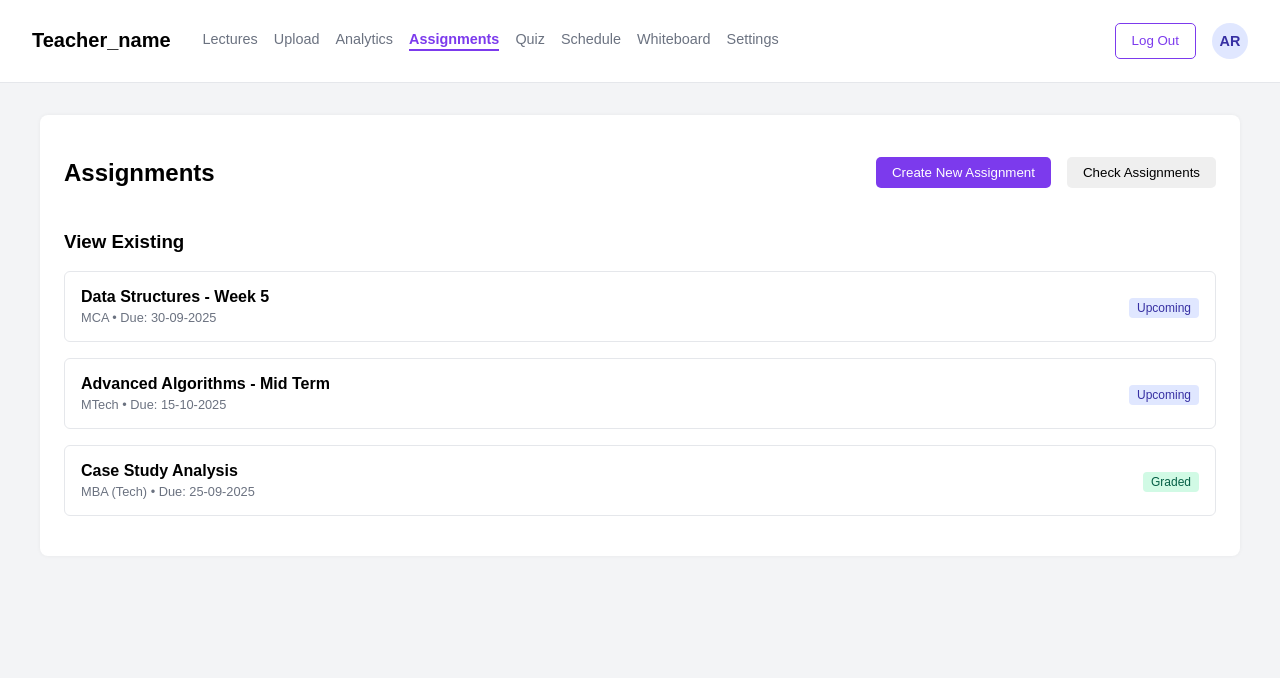
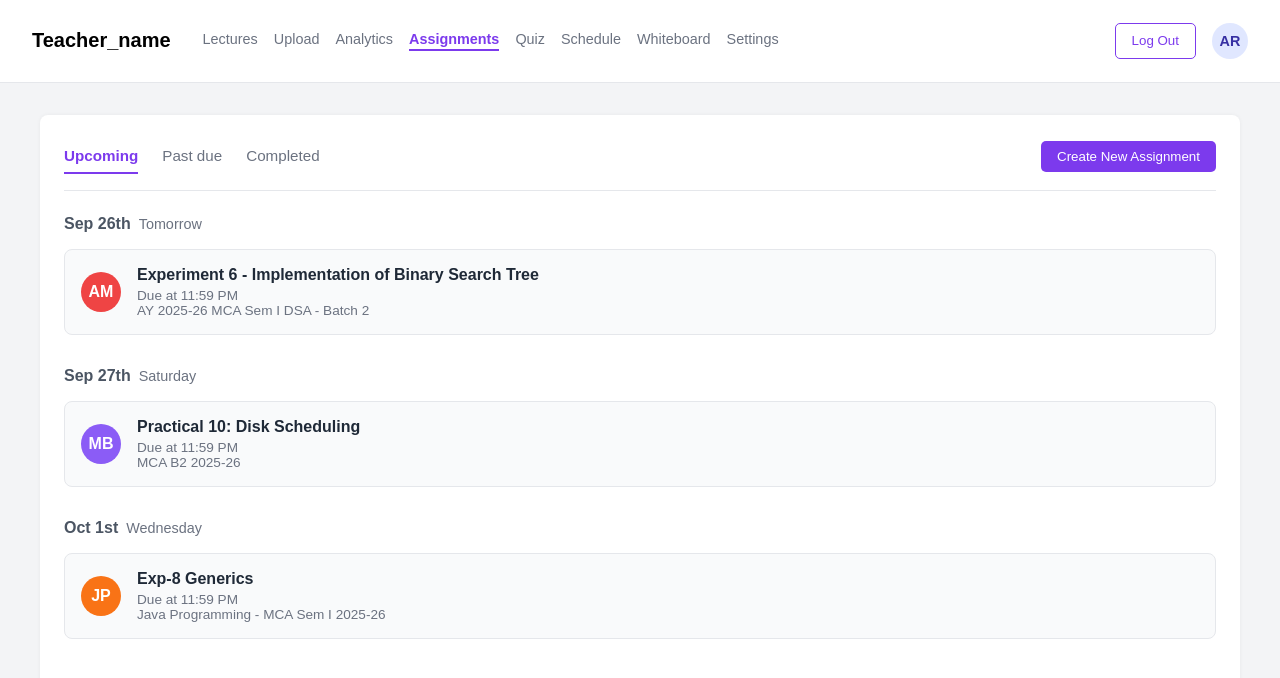
Before and after one commit to Prostorm19/LearnLite_frontend, a React (Vite) app: page /dashboard/assignments in a window 1280 px wide. Shown: the top 678 px of the page. Built offline with nearby package versions, Linux system fonts and the light colour scheme; the HTML template or start-up script is replaced by a standard one.

Commit message:
updated components

```diff
--- a/src/components/features/analytics/Analytics.jsx
+++ b/src/components/features/analytics/Analytics.jsx
@@ -21,81 +21,105 @@ ChartJS.register(
     Legend
 );
 
-// More detailed static data organized by course and subject
-const subjectAnalyticsData = {
-    'MCA': [
-        { subject: 'Data Structures', views: 150 },
-        { subject: 'Advanced Java', views: 120 },
-        { subject: 'Computer Networks', views: 95 },
-        { subject: 'AI Concepts', views: 180 },
-    ],
-    'MTech': [
-        { subject: 'Machine Learning', views: 250 },
-        { subject: 'Big Data', views: 210 },
-        { subject: 'Cloud Computing', views: 190 },
-    ],
-    'BTech': [
-        { subject: 'Discrete Mathematics', views: 110 },
-        { subject: 'Operating Systems', views: 130 },
-        { subject: 'Compiler Design', views: 80 },
-    ],
-    'MBA (Tech)': [
-        { subject: 'Business Strategy', views: 170 },
-        { subject: 'Marketing Analytics', views: 145 },
-    ],
+// --- Static Data for Different Charts ---
+
+// 1. Data for Lecture Views
+const lectureViewsData = {
+    'MCA': [{ subject: 'Arrays', value: 150 }, { subject: 'Linked Lists', value: 120 }, { subject: 'Trees', value: 180 }],
+    'MTech': [{ subject: 'Machine Learning', value: 250 }, { subject: 'Big Data', value: 210 }],
 };
 
+// 2. Data for Assignment Submissions
+const assignmentSubmissionsData = {
+    'MCA': [{ subject: 'Arrays', value: 35 }, { subject: 'Linked Lists', value: 40 }, { subject: 'Trees', value: 30 }],
+    'MTech': [{ subject: 'Machine Learning', value: 22 }, { subject: 'Big Data', value: 18 }],
+};
+
+// 3. Data for Quiz Scores (as average percentage)
+const quizScoresData = {
+    'MCA': [{ subject: 'Arrays', value: 78 }, { subject: 'Linked Lists', value: 85 }, { subject: 'Trees', value: 72 }],
+    'MTech': [{ subject: 'Machine Learning', value: 90 }, { subject: 'Big Data', value: 81 }],
+};
+
+// --- Main Analytics Component ---
 
 export default function Analytics() {
-    const [selectedCourse, setSelectedCourse] = useState('MCA');
+    const [chartType, setChartType] = useState('lectureViews'); // Default chart
+    const [selectedCourse, setSelectedCourse] = useState('MCA'); // Default course
 
-    const chartData = {
-        labels: subjectAnalyticsData[selectedCourse].map(d => d.subject),
-        datasets: [
-            {
-                label: "Lecture Views",
-                data: subjectAnalyticsData[selectedCourse].map(d => d.views),
-                backgroundColor: "rgba(124, 58, 237, 0.6)",
-                borderColor: "rgba(124, 58, 237, 1)",
+    // A helper function to get the correct data and configuration based on the selected chart type
+    const getChartData = () => {
+        let data, label, title, backgroundColor, borderColor;
+
+        switch (chartType) {
+            case 'assignments':
+                data = assignmentSubmissionsData[selectedCourse];
+                label = "Assignments Submitted";
+                title = `Assignments Submitted per Subject for ${selectedCourse}`;
+                backgroundColor = "rgba(22, 163, 74, 0.6)";
+                borderColor = "rgba(22, 163, 74, 1)";
+                break;
+            case 'quizScores':
+                data = quizScoresData[selectedCourse];
+                label = "Average Quiz Score (%)";
+                title = `Average Quiz Scores per Subject for ${selectedCourse}`;
+                backgroundColor = "rgba(219, 39, 119, 0.6)";
+                borderColor = "rgba(219, 39, 119, 1)";
+                break;
+            case 'lectureViews':
+            default:
+                data = lectureViewsData[selectedCourse];
+                label = "Lecture Views";
+                title = `Lecture Views per Subject for ${selectedCourse}`;
+                backgroundColor = "rgba(124, 58, 237, 0.6)";
+                borderColor = "rgba(124, 58, 237, 1)";
+                break;
+        }
+
+        return {
+            chartData: {
+                labels: data.map(d => d.subject),
+                datasets: [{
+                    label: label,
+                    data: data.map(d => d.value),
+                    backgroundColor: backgroundColor,
+                    borderColor: borderColor,
                     borderWidth: 1,
+                }],
             },
-        ],
-    };
-
-    const chartOptions = {
+            chartOptions: {
                 responsive: true,
                 plugins: {
-            legend: {
-                position: "top",
-            },
-            title: {
-                display: true,
-                text: `Lecture Views per Subject for ${selectedCourse}`,
-            },
+                    legend: { position: "top" },
+                    title: { display: true, text: title },
                 },
                 scales: {
-            y: {
-                beginAtZero: true,
+                    y: { beginAtZero: true },
                 },
             },
         };
+    };
+
+    const { chartData, chartOptions } = getChartData();
+    const availableCourses = Object.keys(lectureViewsData); // Assuming all data types have the same courses
 
     return (
         <Panel>
-            <div className="panel-header" style={{ marginBottom: '1.5rem' }}>
+            <div className="panel-header" style={{ marginBottom: '1.5rem', gap: '1rem' }}>
                 <h2>Analytics</h2>
                 <div className="form-group">
-                    <label htmlFor="course-select">Select Course</label>
+                    <label htmlFor="chart-type-select">Select Metric</label>
                     <select
-                        id="course-select"
-                        value={selectedCourse}
-                        onChange={(e) => setSelectedCourse(e.target.value)}
+                        id="chart-type-select"
+                        value={chartType}
+                        onChange={(e) => setChartType(e.target.value)}
                     >
-                        {Object.keys(subjectAnalyticsData).map(course => (
-                            <option key={course} value={course}>{course}</option>
-                        ))}
+                        <option value="lectureViews">Views per Lecture</option>
+                        <option value="assignments">Assignments Submitted</option>
+                        <option value="quizScores">Quiz Scores</option>
                     </select>
                 </div>
+
             </div>
             <div className="chart-container">
                 <Bar data={chartData} options={chartOptions} />
--- a/src/components/features/assignments/Assignments.jsx
+++ b/src/components/features/assignments/Assignments.jsx
@@ -1,144 +1,145 @@
-import React, { useState } from "react";
+import React, { useState, useMemo } from "react";
 import Panel from "../../ui/Panel.jsx";
 import Button from "../../ui/Button.jsx";
-import StatusTag from "../../ui/StatusTag.jsx";
 
-// Sub-component for the "Create New" options
-const CreateAssignmentOptions = ({ setView }) => (
-    <div>
-        <div className="create-assignment-options">
-            <h3>How would you like to create the assignment?</h3>
-            <div className="options-container">
-                <div className="option-card">
-                    <h4>
-                        <span role="img" aria-label="robot">🤖</span> AI Generated
-                    </h4>
-                    <p>Generate questions and structure with the help of AI.</p>
-                    <Button className="primary">
-                        Create with AI
-                    </Button>
-                </div>
-                <div className="option-card">
-                    <h4>
-                        <span role="img" aria-label="pencil">✏️</span> Create Manually
-                    </h4>
-                    <p>Build the assignment from scratch with full control.</p>
-                    <Button className="outline">Create Manually</Button>
-                </div>
-            </div>
-        </div>
-        <Button onClick={() => setView('view')}>Back to Assignments</Button>
-    </div>
-);
+// Helper to format dates like "Sep 26th"
+const formatDate = (date) => {
+    const day = date.getDate();
+    const month = date.toLocaleDateString('en-US', { month: 'short' });
+    let daySuffix = 'th';
+    if (day === 1 || day === 21 || day === 31) daySuffix = 'st';
+    else if (day === 2 || day === 22) daySuffix = 'nd';
+    else if (day === 3 || day === 23) daySuffix = 'rd';
 
-// Sub-component for viewing the list of existing assignments
-const ViewAssignments = ({ assignments }) => (
-    <div className="assignments-list">
-        <h3>View Existing</h3>
-        {assignments.map((assignment) => (
-            <div key={assignment.id} className="assignment-row">
-                <div>
-                    <div className="assignment-title">{assignment.title}</div>
-                    <div className="assignment-meta">
-                        {assignment.course} • Due: {assignment.dueDate}
-                    </div>
-                </div>
-                <div>
-                    <StatusTag status={assignment.status} />
-                </div>
-            </div>
-        ))}
-    </div>
-);
+    return `${month} ${day}${daySuffix}`;
+};
 
-// Sub-component for the grading view
-const GradeAssignments = ({ setView }) => (
-    <div>
-        <h3>Check Assignments (Grading)</h3>
-        <p>This section will show assignments that need grading.</p>
-        <div className="assignments-list">
-            <div className="assignment-row">
-                <div>
-                    <div className="assignment-title">Data Structures - Week 5 Submissions</div>
-                    <div className="assignment-meta">
-                        MCA • 32/40 Submitted
-                    </div>
-                </div>
-                <div>
-                    <Button className="primary">Start Grading</Button>
-                </div>
-            </div>
-            <div className="assignment-row">
-                <div>
-                    <div className="assignment-title">Advanced Algorithms - Mid Term</div>
-                    <div className="assignment-meta">
-                        MTech • 18/25 Submitted
-                    </div>
-                </div>
-                <div>
-                    <Button className="primary">Start Grading</Button>
-                </div>
-            </div>
-        </div>
-        <Button onClick={() => setView('view')}>Back to Assignments</Button>
-    </div>
-);
+
+// Helper to get relative day info like "Tomorrow" or "Saturday"
+const getDayInfo = (date) => {
+    const today = new Date('2025-09-25T23:43:00'); // Mock current date for consistency
+    const tomorrow = new Date(today);
+    tomorrow.setDate(today.getDate() + 1);
+
+    if (date.toDateString() === today.toDateString()) return 'Today';
+    if (date.toDateString() === tomorrow.toDateString()) return 'Tomorrow';
+
+    return new Intl.DateTimeFormat('en-US', { weekday: 'long' }).format(date);
+};
+
+// More detailed static data for assignments
+const initialAssignments = [
+    {
+        id: 1,
+        title: "Experiment 6 - Implementation of Binary Search Tree",
+        dueDate: new Date("2025-09-26T23:59:00"),
+        course: "AY 2025-26 MCA Sem I DSA - Batch 2",
+        status: "Upcoming",
+        initials: "AM",
+        color: "#ef4444"
+    },
+    {
+        id: 2,
+        title: "Practical 10: Disk Scheduling",
+        dueDate: new Date("2025-09-27T23:59:00"),
+        course: "MCA B2 2025-26",
+        status: "Upcoming",
+        initials: "MB",
+        color: "#8b5cf6"
+    },
+    {
+        id: 3,
+        title: "Exp-8 Generics",
+        dueDate: new Date("2025-10-01T23:59:00"),
+        course: "Java Programming - MCA Sem I 2025-26",
+        status: "Upcoming",
+        initials: "JP",
+        color: "#f97316"
+    },
+    {
+        id: 4,
+        title: "Case Study 1",
+        dueDate: new Date("2025-09-24T23:59:00"),
+        course: "Business Analytics",
+        status: "Past due",
+        initials: "CS",
+        color: "#6b7280"
+    },
+    {
+        id: 5,
+        title: "Mid-Term Report",
+        dueDate: new Date("2025-09-20T23:59:00"),
+        course: "Advanced Algorithms",
+        status: "Completed",
+        initials: "MT",
+        color: "#10b981"
+    },
+];
+
 
 export default function Assignments() {
-    // State to manage which view is active: 'view', 'create', or 'grade'
-    const [view, setView] = useState('view');
+    const [activeTab, setActiveTab] = useState('Upcoming');
 
-    // Static data for the assignments list
-    const assignments = [
-        {
-            id: 1,
-            title: "Data Structures - Week 5",
-            course: "MCA",
-            dueDate: "30-09-2025",
-            status: "Upcoming",
-        },
-        {
-            id: 2,
-            title: "Advanced Algorithms - Mid Term",
-            course: "MTech",
-            dueDate: "15-10-2025",
-            status: "Upcoming",
-        },
-        {
-            id: 3,
-            title: "Case Study Analysis",
-            course: "MBA (Tech)",
-            dueDate: "25-09-2025",
-            status: "Graded",
-        },
-    ];
+    // Filter assignments based on the active tab and sort by date
+    const filteredAssignments = useMemo(() => {
+        return initialAssignments
+            .filter(a => a.status === activeTab)
+            .sort((a, b) => a.dueDate - b.dueDate);
+    }, [activeTab]);
 
-    // Renders the correct component based on the current view state
-    const renderContent = () => {
-        switch (view) {
-            case 'create':
-                return <CreateAssignmentOptions setView={setView} />;
-            case 'grade':
-                return <GradeAssignments setView={setView} />;
-            case 'view':
-            default:
-                return <ViewAssignments assignments={assignments} />;
-        }
-    };
+    // Group the filtered assignments by their formatted due date
+    const groupedAssignments = useMemo(() => {
+        return filteredAssignments.reduce((acc, assignment) => {
+            const dateKey = formatDate(assignment.dueDate);
+            if (!acc[dateKey]) {
+                acc[dateKey] = [];
+            }
+            acc[dateKey].push(assignment);
+            return acc;
+        }, {});
+    }, [filteredAssignments]);
 
     return (
         <Panel>
-            <div className="panel-header">
-                <h2>Assignments</h2>
-                {/* Show buttons only on the main view */}
-                {view === 'view' && (
-                    <div className="panel-actions">
-                        <Button className="primary" onClick={() => setView('create')}>Create New Assignment</Button>
-                        <Button onClick={() => setView('grade')}>Check Assignments</Button>
-                    </div>
+            <div className="assignments-header">
+                <div className="assignment-tabs">
+                    <button className={`assignment-tab ${activeTab === 'Upcoming' ? 'active' : ''}`} onClick={() => setActiveTab('Upcoming')}>Upcoming</button>
+                    <button className={`assignment-tab ${activeTab === 'Past due' ? 'active' : ''}`} onClick={() => setActiveTab('Past due')}>Past due</button>
+                    <button className={`assignment-tab ${activeTab === 'Completed' ? 'active' : ''}`} onClick={() => setActiveTab('Completed')}>Completed</button>
+                </div>
+                <div className="panel-actions">
+                    <Button className="primary">Create New Assignment</Button>
+                </div>
+            </div>
+
+            <div className="assignments-content">
+                {Object.keys(groupedAssignments).length > 0 ? (
+                    Object.entries(groupedAssignments).map(([date, assignments]) => (
+                        <div key={date} className="assignment-date-group">
+                            <div className="assignment-group-header">
+                                <strong>{date}</strong>
+                                <span>{getDayInfo(assignments[0].dueDate)}</span>
+                            </div>
+                            {assignments.map(assignment => (
+                                <div key={assignment.id} className="assignment-card">
+                                    <div className="assignment-icon" style={{ backgroundColor: assignment.color }}>
+                                        {assignment.initials}
+                                    </div>
+                                    <div className="assignment-details">
+                                        <div className="assignment-card-title">{assignment.title}</div>
+                                        <div className="assignment-card-meta">
+                                            Due at {assignment.dueDate.toLocaleTimeString('en-US', { hour: '2-digit', minute: '2-digit', hour12: true })}
+                                        </div>
+                                        <div className="assignment-card-course">{assignment.course}</div>
+                                    </div>
+                                </div>
+                            ))}
+                        </div>
+                    ))
+                ) : (
+                    <p className="p-4 text-center text-gray-500">No {activeTab.toLowerCase()} assignments.</p>
                 )}
             </div>
-            {renderContent()}
         </Panel>
     );
 }
--- a/src/components/features/quiz/Quiz.jsx
+++ b/src/components/features/quiz/Quiz.jsx
@@ -63,22 +63,22 @@ export default function Quiz() {
     const quizzes = [
         {
             id: 1,
-            title: "Introduction to JavaScript Basics",
+            title: "Introduction to Data Structures",
             course: "MCA",
             questions: 15,
             status: "Published",
         },
         {
             id: 2,
-            title: "Machine Learning Concepts",
-            course: "MTech",
+            title: "Object-Oriented Programming Concepts",
+            course: "MCA",
             questions: 25,
             status: "Draft",
         },
         {
             id: 3,
-            title: "Business Strategy Fundamentals",
-            course: "MBA (Tech)",
+            title: "Linked Lists and Trees",
+            course: "MCA",
             questions: 20,
             status: "Published",
         },
--- a/src/components/features/upload/UploadContent.jsx
+++ b/src/components/features/upload/UploadContent.jsx
@@ -11,16 +11,15 @@ export default function UploadContent() {
         <Panel>
             <div className="panel-header">
                 <div className="form-group">
-                    <label>Select Course</label>
+                    <label>Select Subject</label>
                     <select
                         value={selectedCourse}
                         onChange={(e) => setSelectedCourse(e.target.value)}
                     >
-                        <option>MTech</option>
-                        <option>MBA (Tech)</option>
-                        <option>MCA</option>
-                        <option>MCA B1</option>
-                        <option>MCA B2</option>
+                        <option>Linked Lists</option>
+                        <option>Trees</option>
+                        <option>Maps</option>
+                        <option>Arrays</option>
                     </select>
                 </div>
                 <Button className="primary">Upload New</Button>
--- a/src/pages/teacher/TeacherDashboard.css
+++ b/src/pages/teacher/TeacherDashboard.css
@@ -717,3 +717,98 @@ select {
 }
 
 /* ...existing code... */
+
+/* --- New Assignment Page Styles --- */
+
+.assignments-header {
+  display: flex;
+  justify-content: space-between;
+  align-items: center;
+  border-bottom: 1px solid #e5e7eb;
+  padding-bottom: 1rem;
+  margin-bottom: 1.5rem;
+}
+
+.assignment-tabs {
+  display: flex;
+  gap: 1.5rem;
+}
+
+.assignment-tab {
+  background: none;
+  border: none;
+  font-size: 0.95rem;
+  padding: 0.5rem 0;
+  color: #6b7280;
+  cursor: pointer;
+  border-bottom: 2px solid transparent;
+}
+
+.assignment-tab.active {
+  color: #7c3aed;
+  font-weight: 600;
+  border-bottom-color: #7c3aed;
+}
+
+.assignments-content {
+  margin-top: 1rem;
+}
+
+.assignment-date-group {
+  margin-bottom: 2rem;
+}
+
+.assignment-group-header {
+  margin-bottom: 1rem;
+  color: #4b5563;
+}
+
+.assignment-group-header span {
+  margin-left: 0.5rem;
+  font-size: 0.9rem;
+  color: #6b7280;
+}
+
+.assignment-card {
+  display: flex;
+  align-items: center;
+  gap: 1rem;
+  padding: 1rem;
+  border-radius: 8px;
+  background-color: #f9fafb;
+  border: 1px solid #e5e7eb;
+  margin-bottom: 1rem;
+  transition: background-color 0.2s;
+}
+
+.assignment-card:hover {
+  background-color: #f3f4f6;
+}
+
+.assignment-icon {
+  width: 40px;
+  height: 40px;
+  border-radius: 50%;
+  display: flex;
+  align-items: center;
+  justify-content: center;
+  color: white;
+  font-weight: bold;
+  flex-shrink: 0;
+}
+
+.assignment-details {
+  flex-grow: 1;
+}
+
+.assignment-card-title {
+  font-weight: 600;
+  color: #1f2937;
+  margin-bottom: 0.25rem;
+}
+
+.assignment-card-meta,
+.assignment-card-course {
+  font-size: 0.85rem;
+  color: #6b7280;
+}
```
Also changed, not shown: src/components/features/lectures/Lectures.jsx (+4 -4 lines). Lines whose indentation alone changed are shown as unchanged.
